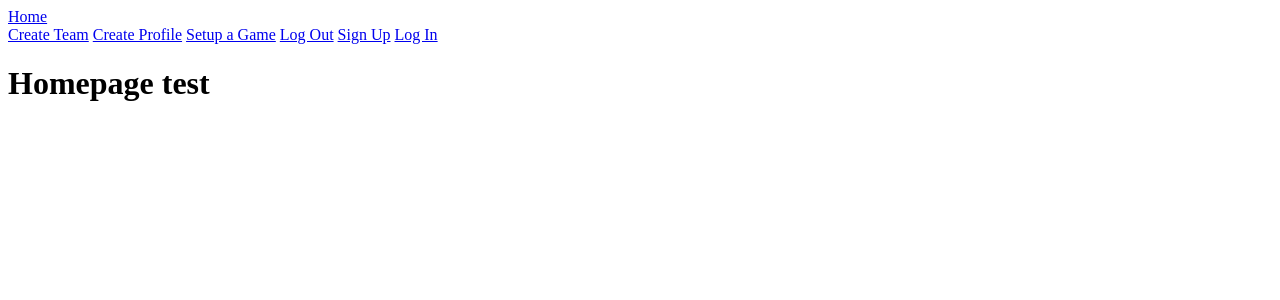
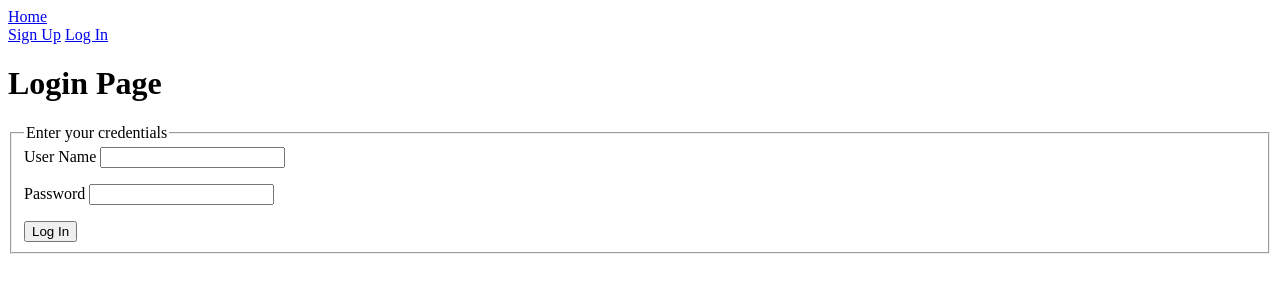
Before and after one commit to scottzyang/kickup-soccer, a Flask app: page /login in a window 1280 px wide. Shown: the top 300 px of the page. Run offline with Flask 2, Linux system fonts and the light colour scheme.

Commit message:
Minor changes to template format - Update header for login template - Add profile link to base template

```diff
--- a/kickup_app/templates/base.html
+++ b/kickup_app/templates/base.html
@@ -10,12 +10,15 @@
             <nav>
                 <a href="/">Home</a>
                 <div>
-                    <a href="/create_team">Create Team</a>
-                    <a href="/create_user">Create Profile</a>
-                    <a href="/create_game">Setup a Game</a>
+                    {% if current_user.is_authenticated %}
+                    <a href="/profile/{{current_user.username}}">Profile</a>
+                    <a href="/create-team">Create Team</a>
+                    <a href="/create-game">Setup a Game</a>
                     <a href="/logout">Log Out</a>
+                    {% else %}
                     <a href="/signup">Sign Up</a>
                     <a href="/login">Log In</a>
+                    {% endif %}
                 </div>
             </nav>
 
--- a/kickup_app/templates/login.html
+++ b/kickup_app/templates/login.html
@@ -2,8 +2,31 @@
 
 {% block content %}
 
-<h1>Homepage test</h1>
+<h1>Login Page</h1>
 
-{{test}}
+<form action="/login" method="POST">
+  {{ form.csrf_token }}
+  <fieldset>
+      <legend>Enter your credentials</legend>
+
+      {{ form.username.label }}
+      {{ form.username }}
+      <ul>
+      {% for error in form.username.errors %}
+          <li class="error">{{ error }}</li>
+      {% endfor %}
+      </ul>
+
+      {{ form.password.label }}
+      {{ form.password }}
+      <ul>
+      {% for error in form.password.errors %}
+          <li class="error">{{ error }}</li>
+      {% endfor %}
+      </ul>
+
+      {{ form.submit }}
+  </fieldset>
+</form>
 
 {% endblock %}
```
